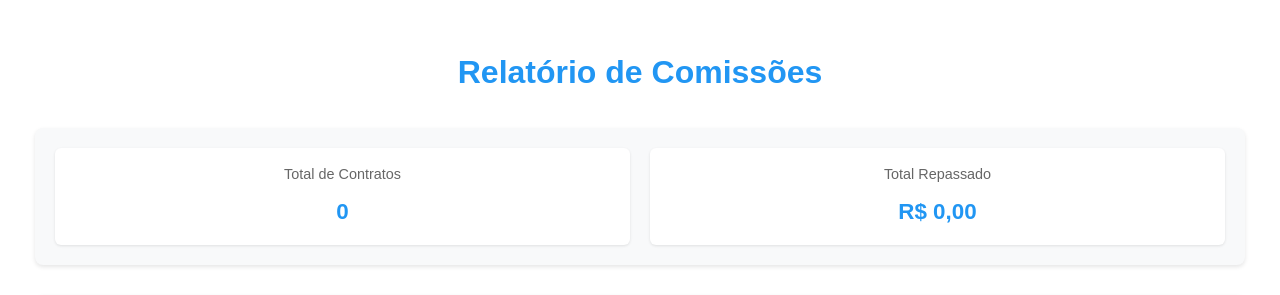
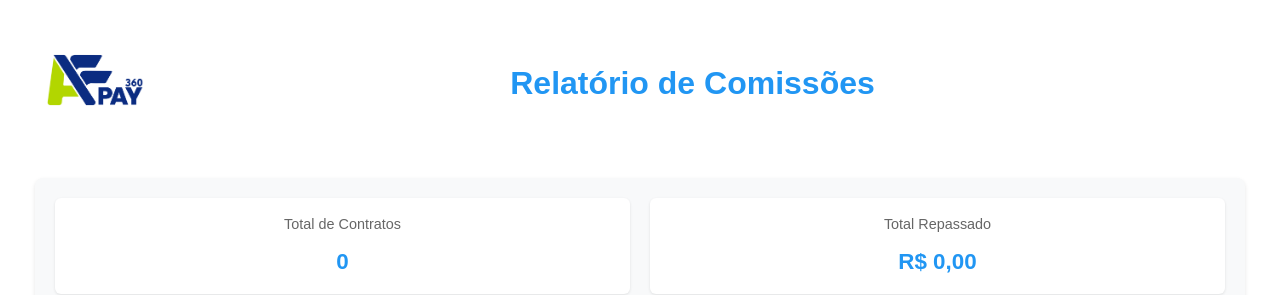
Before and after one commit to rafaavmsilva/Comissoes.af360bank, a Flask app: template templates/print_comissoes_2.html in a window 1280 px wide. Shown: the top 295 px of the page. Run offline with Flask 2, Linux system fonts and the light colour scheme; the template is opened without the code that fills it, so the values that code supplies are empty.

Commit message:
fix logo print

```diff
--- a/templates/print_comissoes_2.html
+++ b/templates/print_comissoes_2.html
@@ -206,7 +206,21 @@
 </head>
 <body>
     <div class="container">
-        <h2 class="titulo">Relatório de Comissões</h2>
+        <div class="header-section" style="display: flex; align-items: center;">
+            <!-- Logo container (fixed) -->
+            <div style="flex-shrink: 0;">
+                <img
+                    src="{{ url_for('static', filename='images/logo.png') }}"
+                    alt="Logo"
+                    style="height: 120px; width: auto; margin-right: -15px;"
+                />
+            </div>
+
+            <!-- Title container (flex-grow, centered) -->
+            <div style="flex: 1; text-align: center;">
+                <h2 class="titulo" style="margin: 0;">Relatório de Comissões</h2>
+            </div>
+        </div>
 
         <div class="totals-bar">
             <div class="totals-grid">
```
